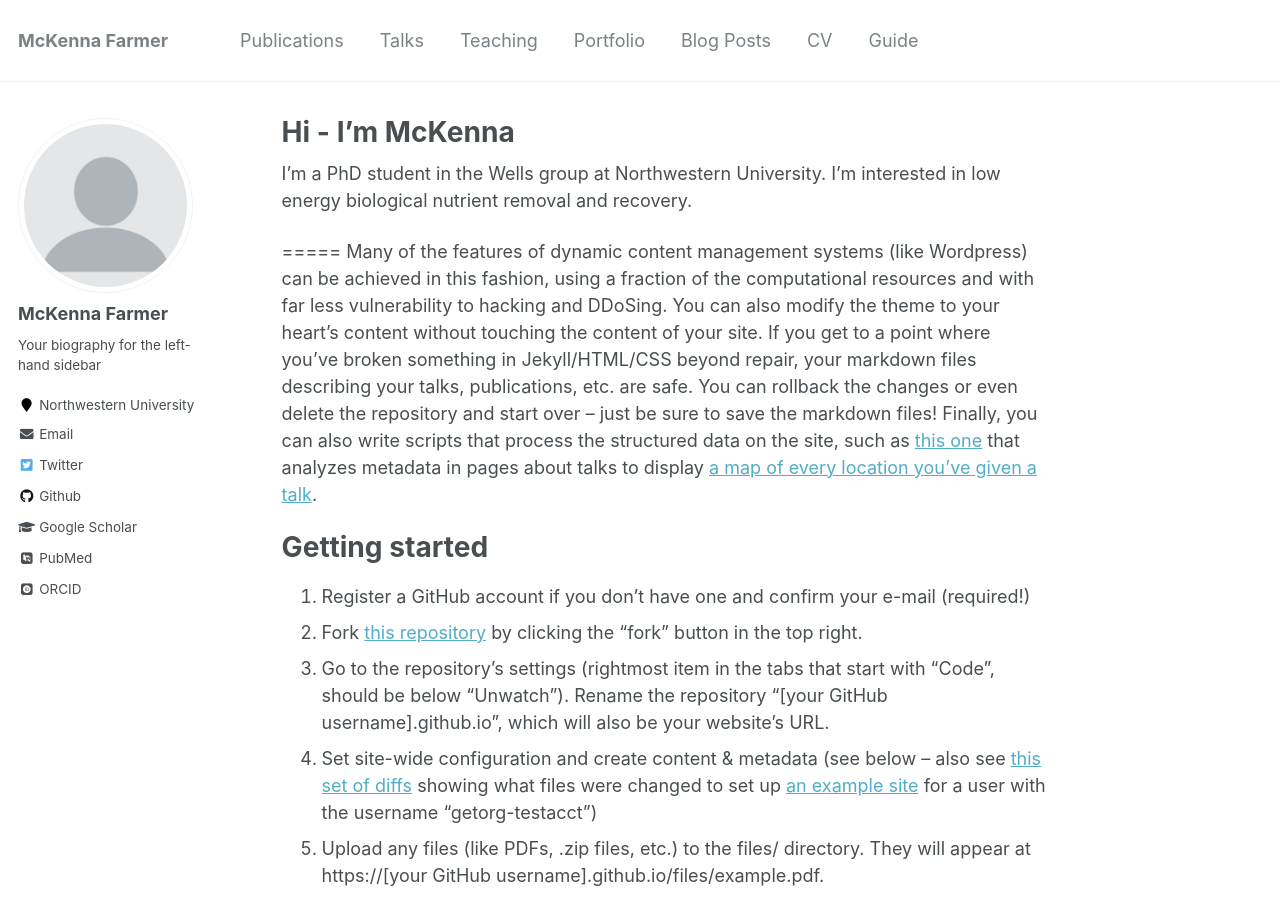
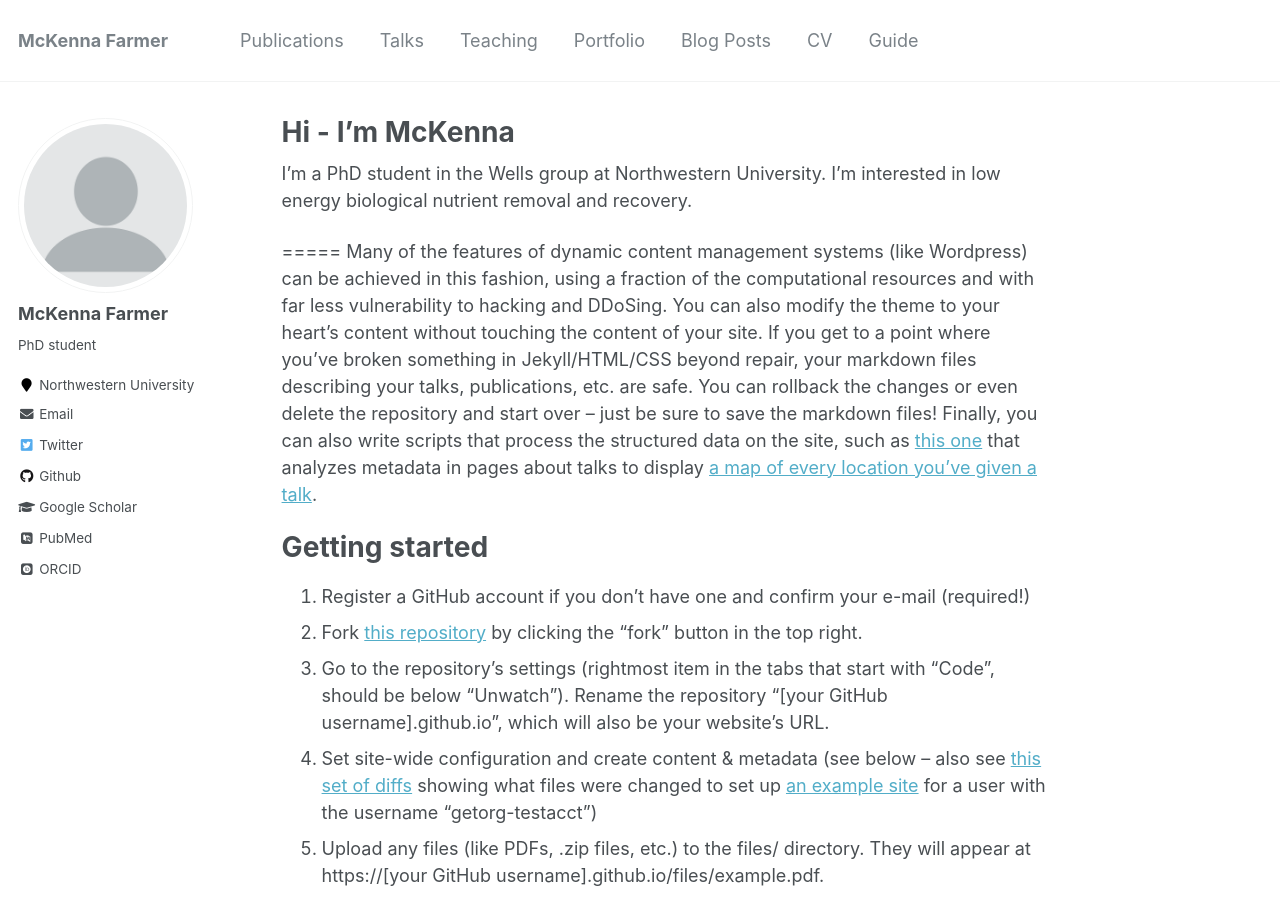
Before and after one commit to mckfarm/mckfarm.github.io, a Jekyll site: the page built from _pages/about.md, in a window 1280 px wide and 900 px high. Built offline with Jekyll 4.4.1, drawn with Linux system fonts in a browser that asks for light colours; some web fonts are replaced.

Commit message:
Update _config.yml

```diff
--- a/_config.yml
+++ b/_config.yml
@@ -82,7 +82,7 @@ analytics:
 author:
   name             : "McKenna Farmer"
   avatar           : "profile.png"
-  bio              : "Your biography for the left-hand sidebar"
+  bio              : "PhD student"
   location         : "Northwestern University"
   employer         :
   pubmed           : "https://www.ncbi.nlm.nih.gov/pubmed/?term=john+snow"
```
